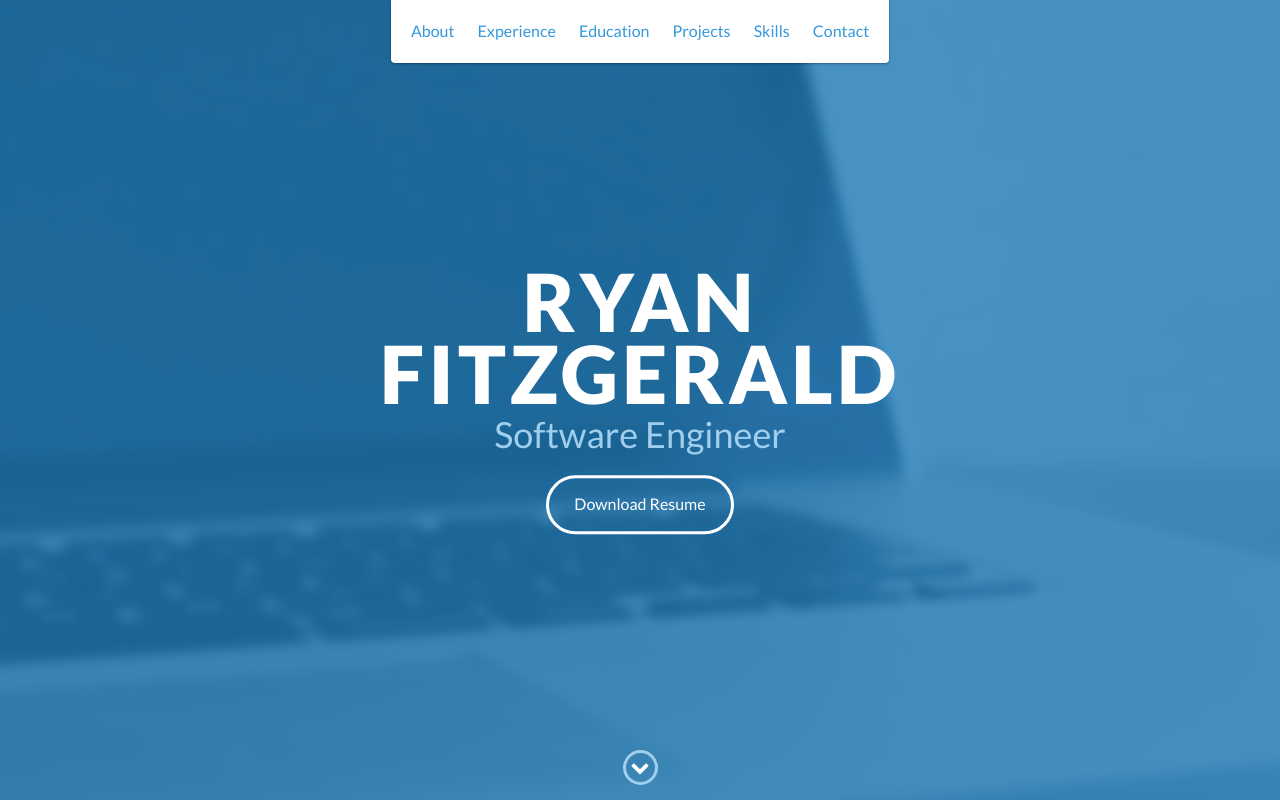
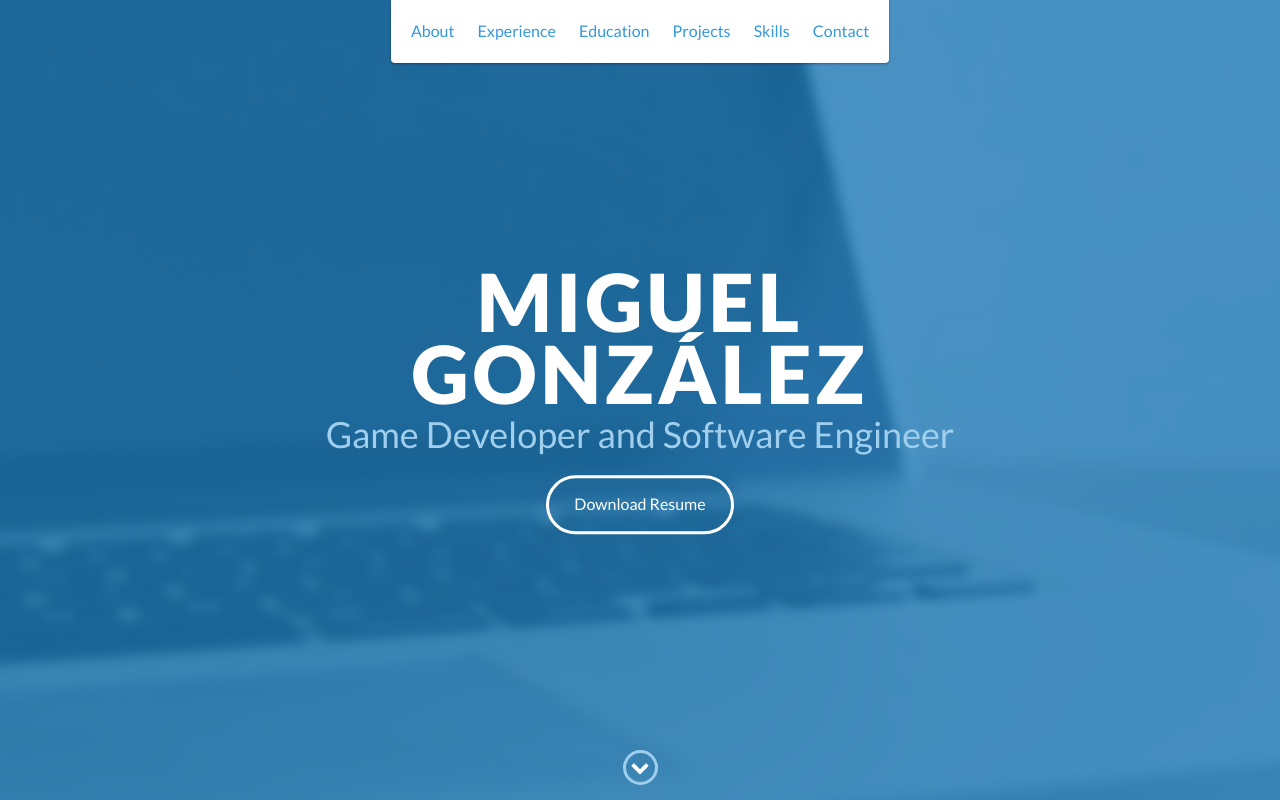
Before and after one commit to miggon23/PortfolioWeb, a website: page index.html in a window 1280 px wide. Shown: the top 800 px of the page. Drawn offline with nearby package versions, Linux system fonts and the light colour scheme.

Commit message:
cv actualizado

```diff
--- a/index.html
+++ b/index.html
@@ -48,9 +48,9 @@
 
     <div id="lead">
         <div id="lead-content">
-            <h1>Ryan Fitzgerald</h1>
-            <h2>Software Engineer</h2>
-            <a href="#" class="btn-rounded-white">Download Resume</a>
+            <h1>Miguel González</h1>
+            <h2>Game Developer and Software Engineer</h2>
+            <a href="resume_MiguelGonzalez.pdf" class="btn-rounded-white">Download Resume</a>
         </div>
         <!-- End #lead-content -->
 
```
Also changed, not shown: README.md, 1 other file.
